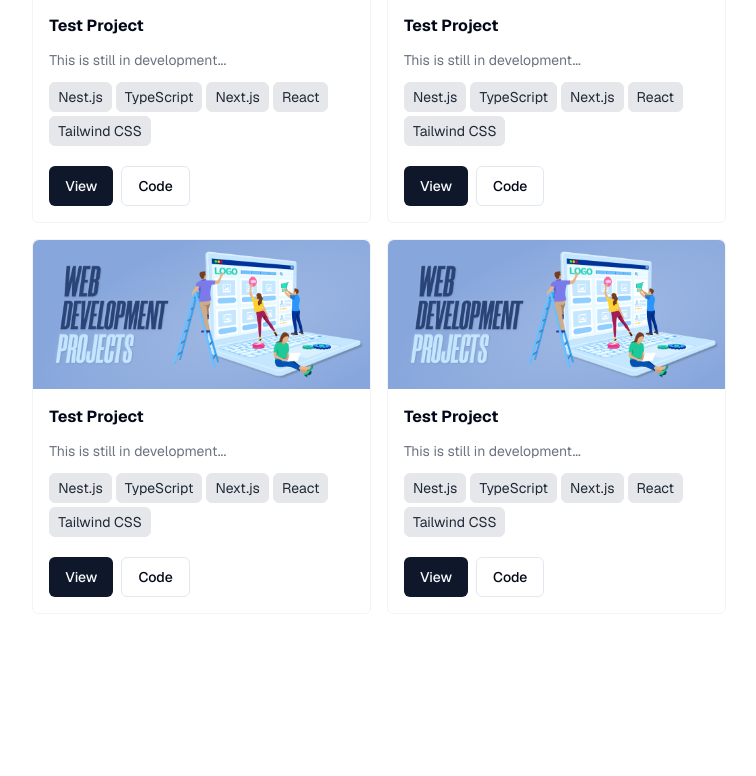
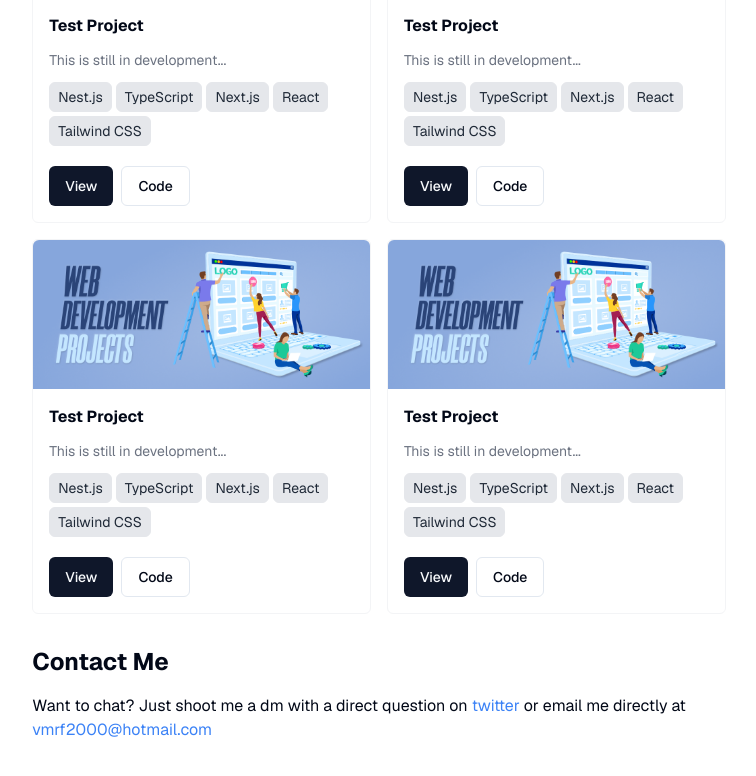
Before and after one commit to Victormrf/portfolio, a Next.js app: page / in a window 1280 px wide. Shown: the part 1626-2402 px from the top of the page, without its empty margins (261-1017 px from the left). Before the commit the page ends 2320 px from the top, so only its background shows below. Built offline with nearby package versions, Linux system fonts and the light colour scheme.

Commit message:
Added contact me section

```diff
--- a/app/page.tsx
+++ b/app/page.tsx
@@ -1,3 +1,4 @@
+import ContactMe from "@/components/ContactMe";
 import Education from "@/components/Education";
 import Intro from "@/components/Intro";
 import { Meteors } from "@/components/magicui/meteors";
@@ -15,6 +16,7 @@ export default function Home() {
         <Education />
         <Skills />
         <Projects />
+        <ContactMe />
       </main>
     </div>
   );
--- /dev/null
+++ b/components/ContactMe.tsx
@@ -0,0 +1,21 @@
+import Link from "next/link";
+
+const ContactMe = () => {
+  return (
+    <div className="flex flex-col gap-4">
+      <h1 className="text-2xl font-bold">Contact Me</h1>
+      <p>
+        Want to chat? Just shoot me a dm with a direct question on{" "}
+        <Link className="text-blue-500" href="https://x.com/vmrf2000">
+          twitter
+        </Link>{" "}
+        or email me directly at{" "}
+        <Link className="text-blue-500" href="mailto:vmrf2000@hotmail.com">
+          vmrf2000@hotmail.com
+        </Link>
+      </p>
+    </div>
+  );
+};
+
+export default ContactMe;
--- a/components/Projects.tsx
+++ b/components/Projects.tsx
@@ -1,5 +1,6 @@
 import Image from "next/image";
 import { Button } from "./ui/button";
+import Link from "next/link";
 
 interface Project {
   title: string;
@@ -76,8 +77,12 @@ const Projects = () => {
                 ))}
               </div>
               <div className="flex gap-2 mt-2">
-                <Button variant="default">View</Button>
-                <Button variant="outline">Code</Button>
+                <Link href={item.link}>
+                  <Button variant="default">View</Button>
+                </Link>
+                <Link href={item.code}>
+                  <Button variant="outline">Code</Button>
+                </Link>
               </div>
             </div>
           </div>
```
